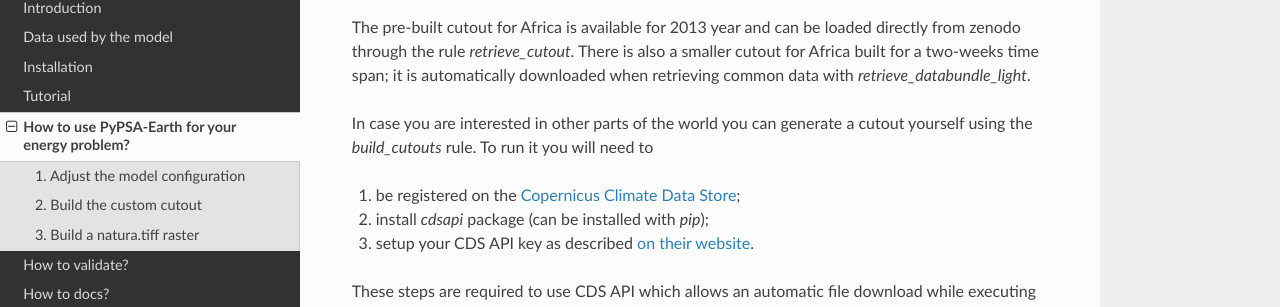
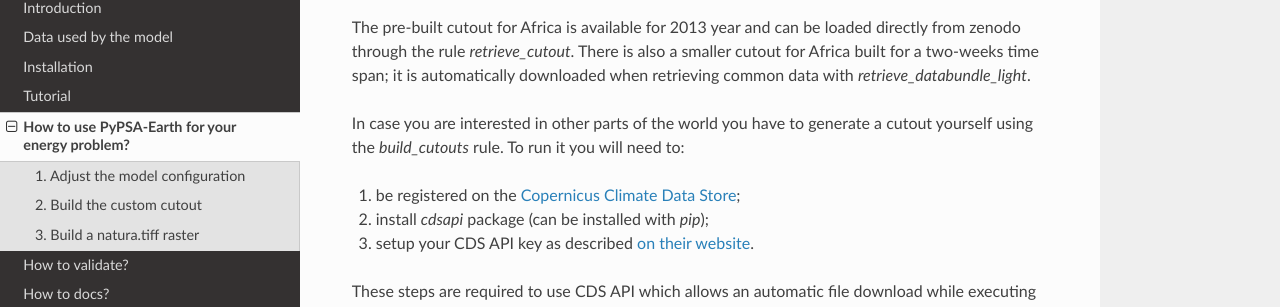
Before and after one commit to pypsa-meets-earth/pypsa-earth, a Sphinx documentation site: the page built from doc/how_to_fit.rst, in a window 1280 px wide and 900 px high, scrolled down 981 px. Shown: the part 144-451 px from the top of the window. Built offline with Sphinx 7.4.7 and the Read the Docs theme 2.0.0, drawn with Linux system fonts in a browser that asks for light colours; pages that are not in the unit, such as notebooks, are missing from menus; the version number could not be read and is left out.

Commit message:
Improve style

```diff
--- a/doc/how_to_fit.rst
+++ b/doc/how_to_fit.rst
@@ -40,7 +40,7 @@ The cutout is the main concept of climate data management in PyPSA ecosystem int
 
 The pre-built cutout for Africa is available for 2013 year and can be loaded directly from zenodo through the rule `retrieve_cutout`. There is also a smaller cutout for Africa built for a two-weeks time span; it is automatically downloaded when retrieving common data with `retrieve_databundle_light`.
 
-In case you are interested in other parts of the world you can generate a cutout yourself using the `build_cutouts` rule. To run it you will need to
+In case you are interested in other parts of the world you have to generate a cutout yourself using the `build_cutouts` rule. To run it you will need to:
 
 1. be registered on  the `Copernicus Climate Data Store <https://cds.climate.copernicus.eu>`_;
 
```
